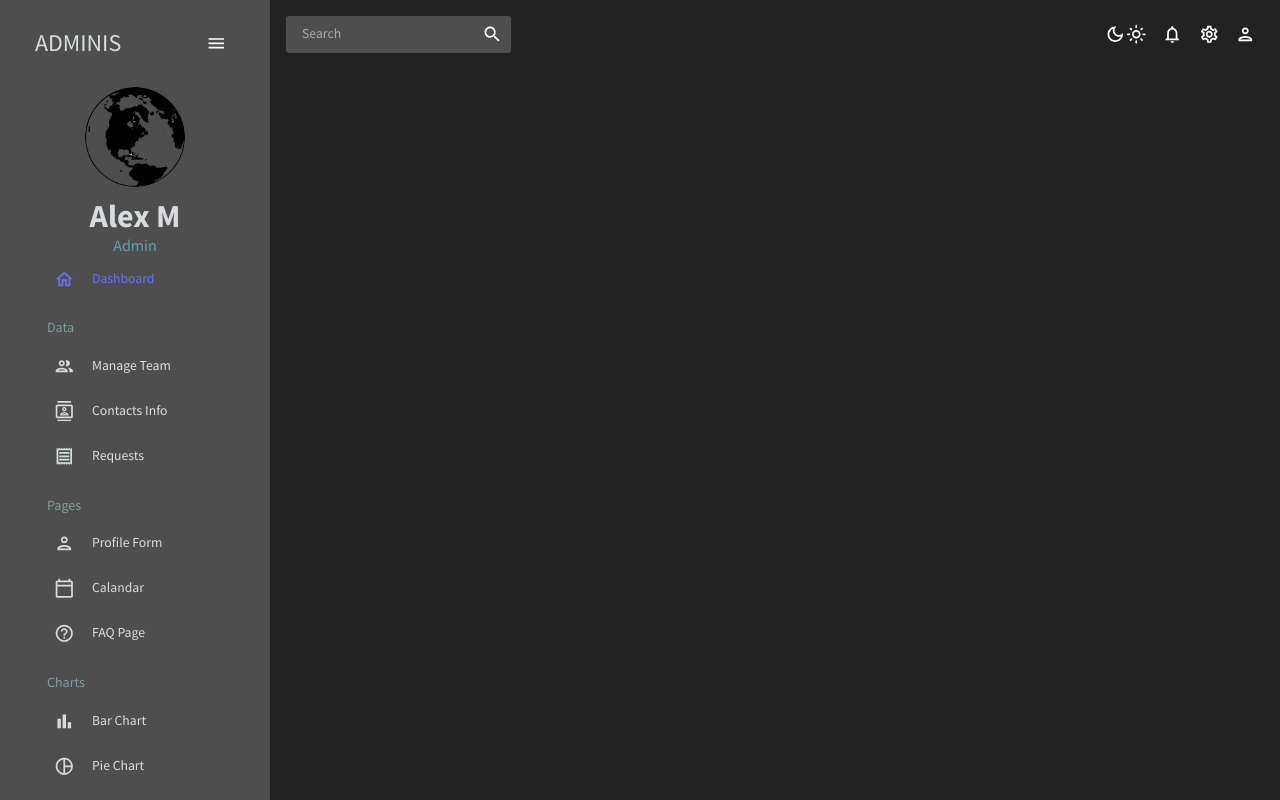
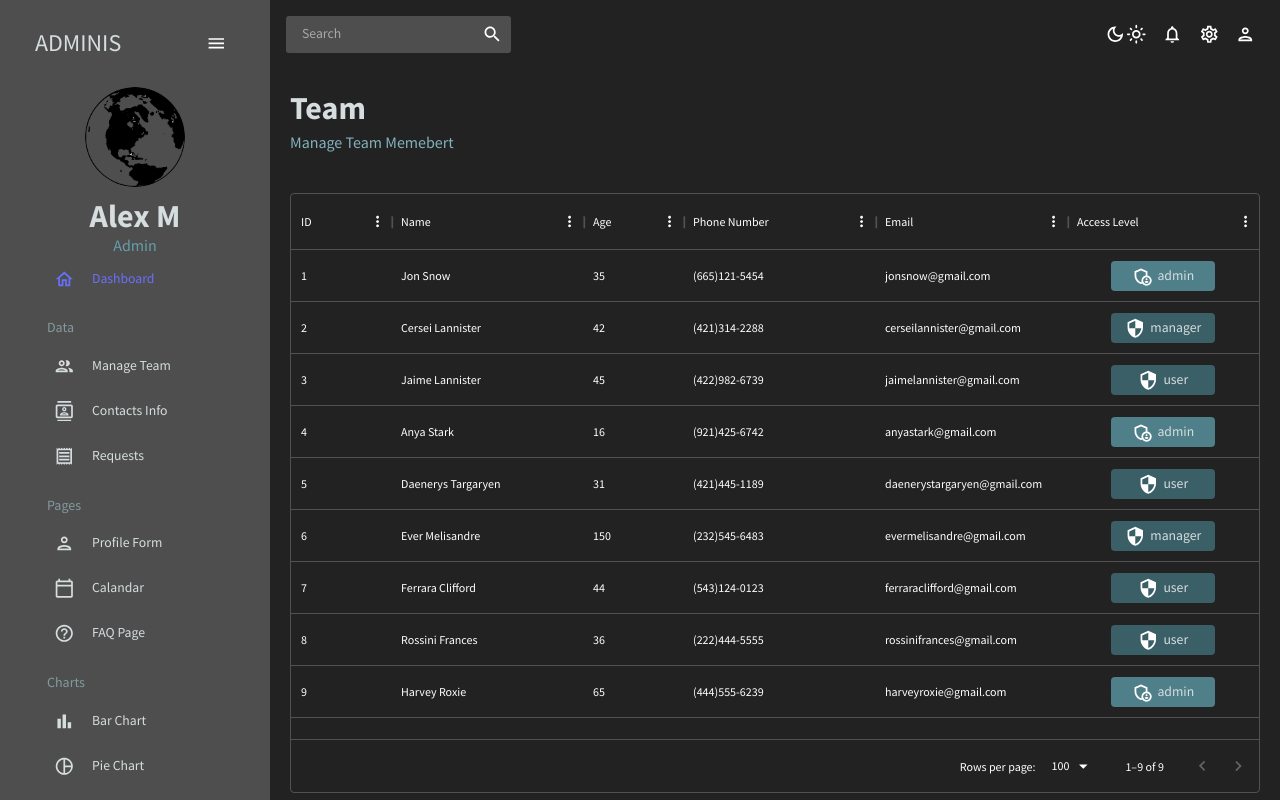
Before and after one commit to AlexIMR0/recycle, a React (Create React App) app: page /team in a window 1280 px wide. Built offline with nearby package versions, Linux system fonts and the light colour scheme.

Commit message:
Team contact info completed login form wip

```diff
--- a/package.json
+++ b/package.json
@@ -11,6 +11,7 @@
     "@fullcalendar/timegrid": "^6.1.5",
     "@mui/icons-material": "^5.11.16",
     "@mui/material": "^5.11.16",
+    "@mui/x-data-grid": "^6.2.1",
     "@nivo/bar": "^0.80.0",
     "@nivo/geo": "^0.80.0",
     "@nivo/line": "^0.80.0",
--- a/src/App.js
+++ b/src/App.js
@@ -3,8 +3,8 @@
 import Topbar from "./scenes/global/Topbar";
 import Sidebar from "./scenes/global/Sidebar";
 import Dashboard from "./scenes/dashboard";
-// import Team from "./scenes/team";
-// import Contacts from "./scenes/contacts";
+import Team from "./scenes/team";
+import Contacts from "./scenes/contacts";
 // import Requests from "./scenes/requests";
 // import Bar from "./scenes/bar";
 // import Form from "./scenes/form";
@@ -29,8 +29,8 @@
         <Topbar/>
         <Routes>
           <Route path="/" element = {<Dashboard/>} />
-          {/* <Route path="/team" element = {<Team/>} /> */}
-          {/* <Route path="/contacts" element = {<Contacts/>} /> */}
+          <Route path="/team" element = {<Team/>} />
+          <Route path="/contacts" element = {<Contacts/>} />
           {/* <Route path="/requests" element = {<Requests/>} /> */}
           {/* <Route path="/form" element = {<Form/>} /> */}
           {/* <Route path="/bar" element = {<Bar/>} /> */}
--- a/src/data/mockData.js
+++ b/src/data/mockData.js
@@ -199,7 +199,7 @@
   },
 ];
 
-export const mockDataInvoices = [
+export const mockDataRequests = [
   {
     id: 1,
     name: "Jon Snow",
@@ -430,170 +430,170 @@
   },
 ];
 
-export const mockLineData = [
-  {
-    id: "japan",
-    color: tokens("dark").greenAccent[500],
-    data: [
-      {
-        x: "plane",
-        y: 101,
-      },
-      {
-        x: "helicopter",
-        y: 75,
-      },
-      {
-        x: "boat",
-        y: 36,
-      },
-      {
-        x: "train",
-        y: 216,
-      },
-      {
-        x: "subway",
-        y: 35,
-      },
-      {
-        x: "bus",
-        y: 236,
-      },
-      {
-        x: "car",
-        y: 88,
-      },
-      {
-        x: "moto",
-        y: 232,
-      },
-      {
-        x: "bicycle",
-        y: 281,
-      },
-      {
-        x: "horse",
-        y: 1,
-      },
-      {
-        x: "skateboard",
-        y: 35,
-      },
-      {
-        x: "others",
-        y: 14,
-      },
-    ],
-  },
-  {
-    id: "france",
-    color: tokens("dark").blueAccent[300],
-    data: [
-      {
-        x: "plane",
-        y: 212,
-      },
-      {
-        x: "helicopter",
-        y: 190,
-      },
-      {
-        x: "boat",
-        y: 270,
-      },
-      {
-        x: "train",
-        y: 9,
-      },
-      {
-        x: "subway",
-        y: 75,
-      },
-      {
-        x: "bus",
-        y: 175,
-      },
-      {
-        x: "car",
-        y: 33,
-      },
-      {
-        x: "moto",
-        y: 189,
-      },
-      {
-        x: "bicycle",
-        y: 97,
-      },
-      {
-        x: "horse",
-        y: 87,
-      },
-      {
-        x: "skateboard",
-        y: 299,
-      },
-      {
-        x: "others",
-        y: 251,
-      },
-    ],
-  },
-  {
-    id: "us",
-    color: tokens("dark").redAccent[200],
-    data: [
-      {
-        x: "plane",
-        y: 191,
-      },
-      {
-        x: "helicopter",
-        y: 136,
-      },
-      {
-        x: "boat",
-        y: 91,
-      },
-      {
-        x: "train",
-        y: 190,
-      },
-      {
-        x: "subway",
-        y: 211,
-      },
-      {
-        x: "bus",
-        y: 152,
-      },
-      {
-        x: "car",
-        y: 189,
-      },
-      {
-        x: "moto",
-        y: 152,
-      },
-      {
-        x: "bicycle",
-        y: 8,
-      },
-      {
-        x: "horse",
-        y: 197,
-      },
-      {
-        x: "skateboard",
-        y: 107,
-      },
-      {
-        x: "others",
-        y: 170,
-      },
-    ],
-  },
-];
+// export const mockLineData = [
+//   {
+//     id: "japan",
+//     color: tokens("dark").greenAccent[500],
+//     data: [
+//       {
+//         x: "plane",
+//         y: 101,
+//       },
+//       {
+//         x: "helicopter",
+//         y: 75,
+//       },
+//       {
+//         x: "boat",
+//         y: 36,
+//       },
+//       {
+//         x: "train",
+//         y: 216,
+//       },
+//       {
+//         x: "subway",
+//         y: 35,
+//       },
+//       {
+//         x: "bus",
+//         y: 236,
+//       },
+//       {
+//         x: "car",
+//         y: 88,
+//       },
+//       {
+//         x: "moto",
+//         y: 232,
+//       },
+//       {
+//         x: "bicycle",
+//         y: 281,
+//       },
+//       {
+//         x: "horse",
+//         y: 1,
+//       },
+//       {
+//         x: "skateboard",
+//         y: 35,
+//       },
+//       {
+//         x: "others",
+//         y: 14,
+//       },
+//     ],
+//   },
+//   {
+//     id: "france",
+//     color: tokens("dark").blueAccent[300],
+//     data: [
+//       {
+//         x: "plane",
+//         y: 212,
+//       },
+//       {
+//         x: "helicopter",
+//         y: 190,
+//       },
+//       {
+//         x: "boat",
+//         y: 270,
+//       },
+//       {
+//         x: "train",
+//         y: 9,
+//       },
+//       {
+//         x: "subway",
+//         y: 75,
+//       },
+//       {
+//         x: "bus",
+//         y: 175,
+//       },
+//       {
+//         x: "car",
+//         y: 33,
+//       },
+//       {
+//         x: "moto",
+//         y: 189,
+//       },
+//       {
+//         x: "bicycle",
+//         y: 97,
+//       },
+//       {
+//         x: "horse",
+//         y: 87,
+//       },
+//       {
+//         x: "skateboard",
+//         y: 299,
+//       },
+//       {
+//         x: "others",
+//         y: 251,
+//       },
+//     ],
+//   },
+//   {
+//     id: "us",
+//     color: tokens("dark").redAccent[200],
+//     data: [
+//       {
+//         x: "plane",
+//         y: 191,
+//       },
+//       {
+//         x: "helicopter",
+//         y: 136,
+//       },
+//       {
+//         x: "boat",
+//         y: 91,
+//       },
+//       {
+//         x: "train",
+//         y: 190,
+//       },
+//       {
+//         x: "subway",
+//         y: 211,
+//       },
+//       {
+//         x: "bus",
+//         y: 152,
+//       },
+//       {
+//         x: "car",
+//         y: 189,
+//       },
+//       {
+//         x: "moto",
+//         y: 152,
+//       },
+//       {
+//         x: "bicycle",
+//         y: 8,
+//       },
+//       {
+//         x: "horse",
+//         y: 197,
+//       },
+//       {
+//         x: "skateboard",
+//         y: 107,
+//       },
+//       {
+//         x: "others",
+//         y: 170,
+//       },
+//     ],
+//   },
+// ];
 
 export const mockGeographyData = [
   {
--- /dev/null
+++ b/src/scenes/contacts/index.jsx
@@ -0,0 +1,68 @@
+import { Box } from "@mui/material";
+import { DataGrid, GridToolbar } from "@mui/x-data-grid";
+import { tokens } from "../../theme";
+import { mockDataContacts } from "../../data/mockData";
+import Header from "../../components/Header";
+import {useTheme} from "@mui/material";
+
+const Team = ()=> {
+    const theme = useTheme();
+    const colors = tokens(theme.palette.mode);
+    const columns = [
+        {field:"id",headerName:"ID", flex: 0.5},
+        {field: "registrarId",headerName:"Registrar ID"},
+
+
+    {
+        field:"name",
+        headerName:"Name",
+        flex: 1,
+        cellClassName:"name-column--cell"
+    },
+    {
+        field:"age",
+        headerName:"Age",
+        type:"number",
+        headerAlign:"left",
+        align:"left",
+    },{
+        field:"phone",
+        headerName:"Phone Number",
+        flex: 1,
+
+    },{
+        field:"email",
+        headerName:"Email ",
+        flex: 1,
+
+    },{
+        field:"address",
+        headerName:"Address",
+        flex: 1,
+    },{
+        field:"city",
+        headerName:"City",
+        flex: 1,
+    },{
+        field:"zipCode",
+        headerName:"Zipcode",
+        flex: 1,
+    },
+
+    ]
+    return (
+        <Box m="20px">
+            <Header title = "CONTACTS" subtitle="List of Contacts"/>
+            <Box
+            m = "40px 0 0 0"
+            height="75vh">
+                <DataGrid
+                 rows={mockDataContacts}
+                 columns={columns}
+                />
+            </Box>
+        </Box>
+    )
+}
+
+export default Team;
--- /dev/null
+++ b/src/scenes/team/index.jsx
@@ -0,0 +1,85 @@
+import { Box,Typography,useTheme } from "@mui/material";
+import { DataGrid } from "@mui/x-data-grid";
+import { tokens } from "../../theme";
+import { mockDataTeam } from "../../data/mockData";
+import  AdminPanelSettingsOutlinedIcon  from "@mui/icons-material/AdminPanelSettingsOutlined";
+import  SecurityOutlinedIcon  from "@mui/icons-material/SecurityOutlined";
+import  LockOpenOutlinedIcon  from "@mui/icons-material/SecurityOutlined";
+import Header from "../../components/Header";
+
+const Team = ()=> {
+    const theme = useTheme();
+    const colors = tokens(theme.palette.mode);
+    const columns = [
+        {field:"id",headerName:"ID"},
+
+    {
+        field:"name",
+        headerName:"Name",
+        flex: 1,
+        cellClassName:"name-column--cell"
+    },
+    {
+        field:"age",
+        headerName:"Age",
+        type:"number",
+        headerAlign:"left",
+        align:"left",
+    },{
+        field:"phone",
+        headerName:"Phone Number",
+        flex: 1,
+
+    },{
+        field:"email",
+        headerName:"Email ",
+        flex: 1,
+
+    },{
+        field:"acess",
+        headerName:"Access Level",
+        flex: 1,
+        renderCell:({row: {access}})=>{
+            return(
+                <Box width="60%"
+                m = "0 auto"
+                p = "5px"
+                display= "flex"
+                justifyContent= "center"
+                backgroundColor = {
+                    access === "admin"
+                    ? colors.blueaccent[600]
+                    : colors.blueaccent[700]
+                }
+                borderRadius="4px"
+                >
+                    {access === "admin" && <AdminPanelSettingsOutlinedIcon/>}
+                    {access === "manager" && <SecurityOutlinedIcon/>}
+                    {access === "user" && <LockOpenOutlinedIcon/>}
+                    <Typography color={colors.gray[100]} sx={{ml: "5px"}}>
+                        {access}
+                    </Typography>
+
+                </Box>
+            )
+        }
+
+    },
+
+    ]
+    return (
+        <Box m="20px">
+            <Header title = "Team" subtitle="Manage Team Memebert"/>
+            <Box
+            m = "40px 0 0 0"
+            height="75vh">
+                <DataGrid
+                 rows={mockDataTeam}
+                 columns={columns}
+                />
+            </Box>
+        </Box>
+    )
+}
+
+export default Team;
--- a/src/theme.js
+++ b/src/theme.js
@@ -61,6 +61,7 @@
             800: "#284044",
             900: "#142022"
         },
+
 
     }:{
 
```
Also changed, not shown: src/scenes/dashboard/index.jsx (line endings or trailing spaces), src/scenes/global/Topbar.jsx (line endings or trailing spaces), 1 other file (tests, documents, lock files or other folders).
